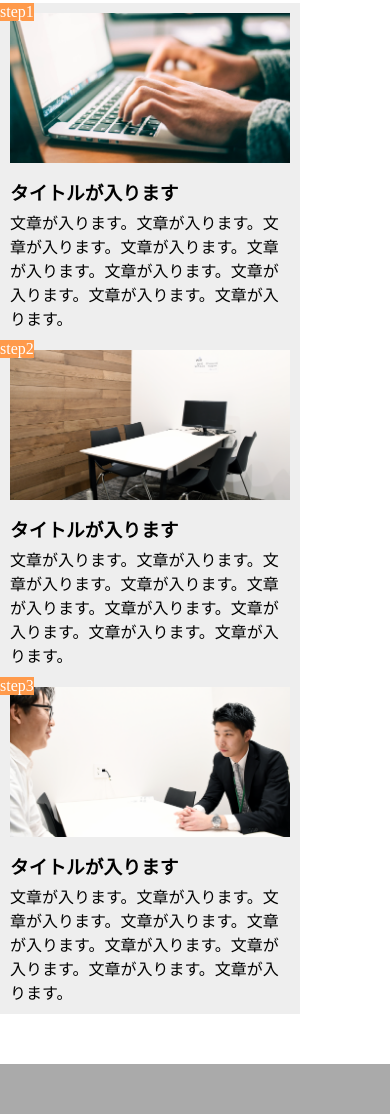
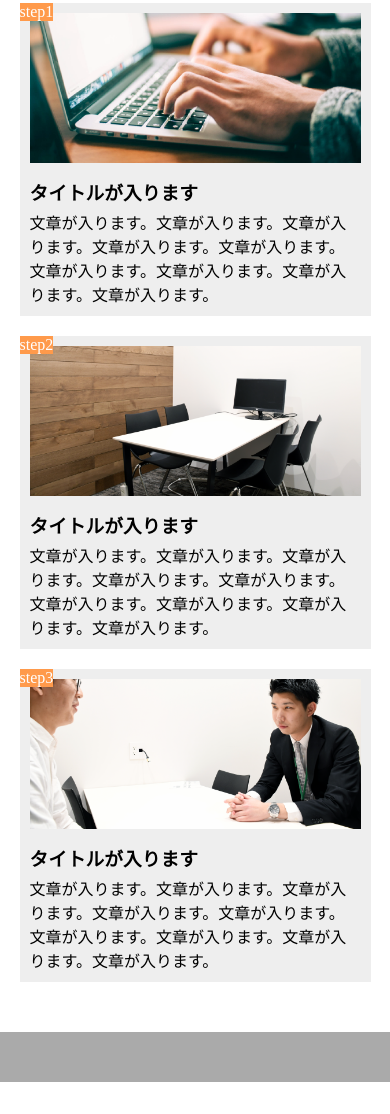
Before and after one commit to takedamanabu/HTML_sample9, a plain HTML site: page index.html in a window 390 px wide. Shown: the part 97-1211 px from the top of the page. After the commit the page ends 1179 px from the top, so only its background shows below. Drawn offline with Linux system fonts and the light colour scheme.

Commit message:
finish commit

```diff
--- a/style.css
+++ b/style.css
@@ -23,7 +23,7 @@ main {
   background-color: #eee;
 }
 
-.step-box:last-child {
+.step-box :last-child {
   margin-right: 0;
 }
 
@@ -68,11 +68,21 @@ footer {
 @media screen and (max-width:768px) {
 header {
   width: 100%;
+  margin-bottom: 50px;
 }
 
 main {
-  width: 100%;
+  width: 90%;
   display: block;
 }
 
+.step-box {
+  width: 100%;
+  margin: 0 0 20px 0;
 }
+
+footer {
+  margin-top: 50px;
+}
+
+}
```
